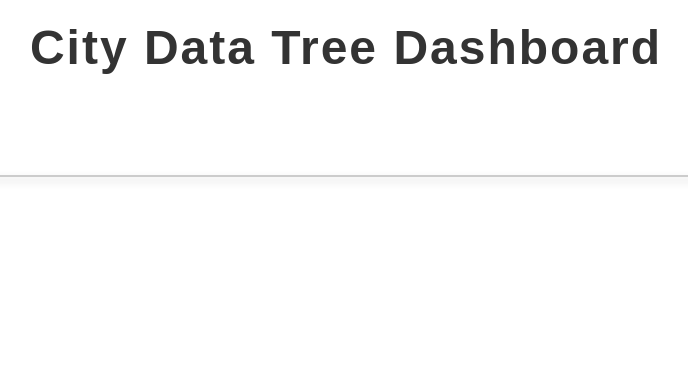
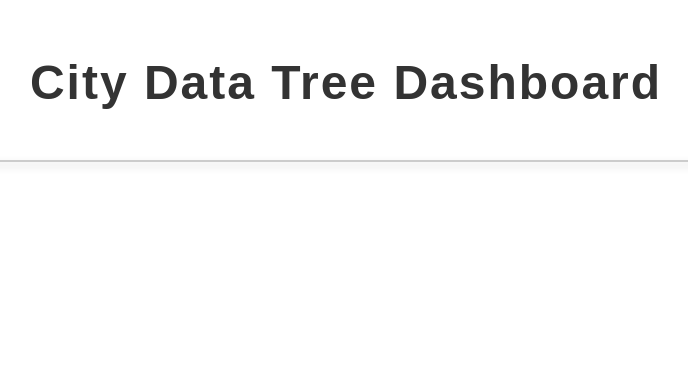
Before and after one commit to zbirnbaum/cmpscapstone, a Django app: template capstone_frontend/cap_frontend/templates/index.html in a window 1280 px wide. Shown: the part 51-427 px from the top of the page, without its empty margins (294-982 px from the left). Run offline with Django 5.2, Linux system fonts and the light colour scheme; the template is opened without the code that fills it, so the values that code supplies are empty; parts of the project's set-up code (start-up, migrations or seed data) failed here and were passed over.

Commit message:
Update index.html

```diff
--- a/capstone_frontend/cap_frontend/templates/index.html
+++ b/capstone_frontend/cap_frontend/templates/index.html
@@ -33,7 +33,8 @@
     text-align: center;
     color: #333;
     letter-spacing: 2px;
-    margin-bottom: 100px;
+    margin-top: 35px;
+    margin-bottom: 50px;
 }
     .dashboard-container {
         width: 90%; /* Adjust as needed */
```
